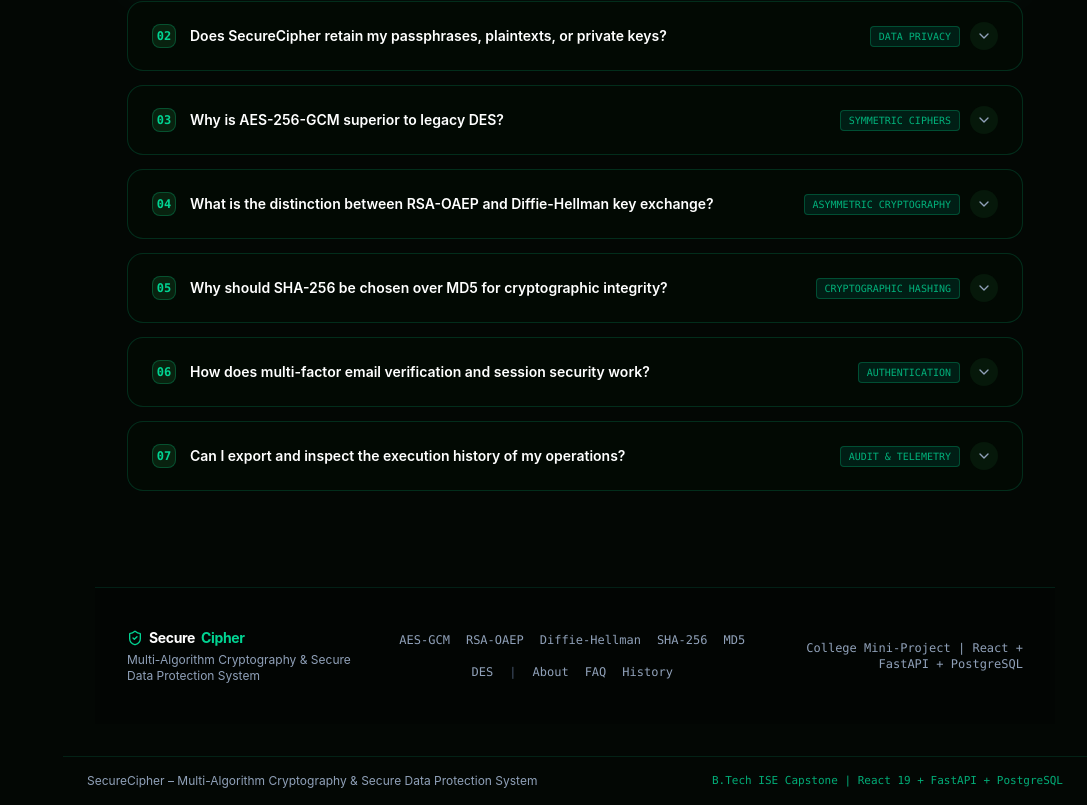
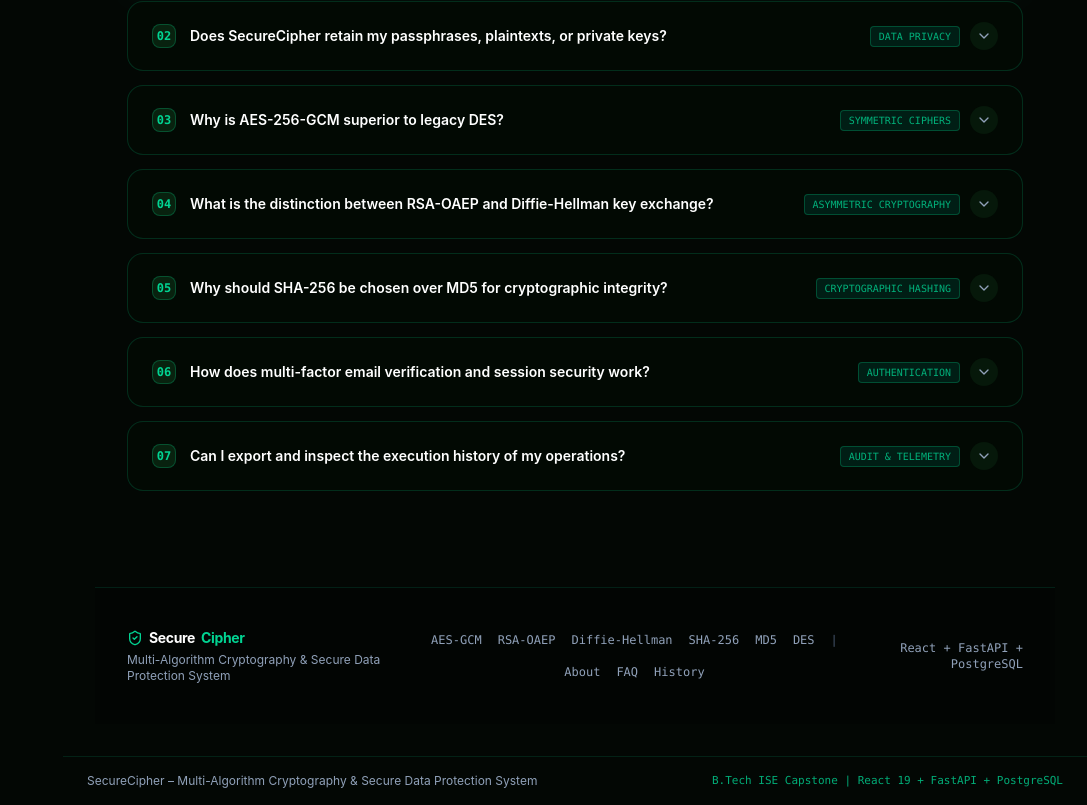
Before and after one commit to AjayKumarKR07/SecureCipher, a React (Vite) app in the folder frontend/: page /home in a window 1280 px wide. Shown: the part 5048-5853 px from the top of the page, without its empty margins (193-1280 px from the left). Built offline with nearby package versions, Linux system fonts and the light colour scheme; no server answers.

Commit message:
refactor(ui): remove College Mini-Project label from homepage footer

```diff
--- a/frontend/src/pages/HomePage.jsx
+++ b/frontend/src/pages/HomePage.jsx
@@ -1368,7 +1368,7 @@ export default function HomePage({ backendHealth, dbHealth, onRefresh }) {
           </div>
 
           <div className="text-xs font-mono text-slate-400 text-center sm:text-right">
-            College Mini-Project | React + FastAPI + PostgreSQL
+            React + FastAPI + PostgreSQL
           </div>
         </div>
       </footer>
```
